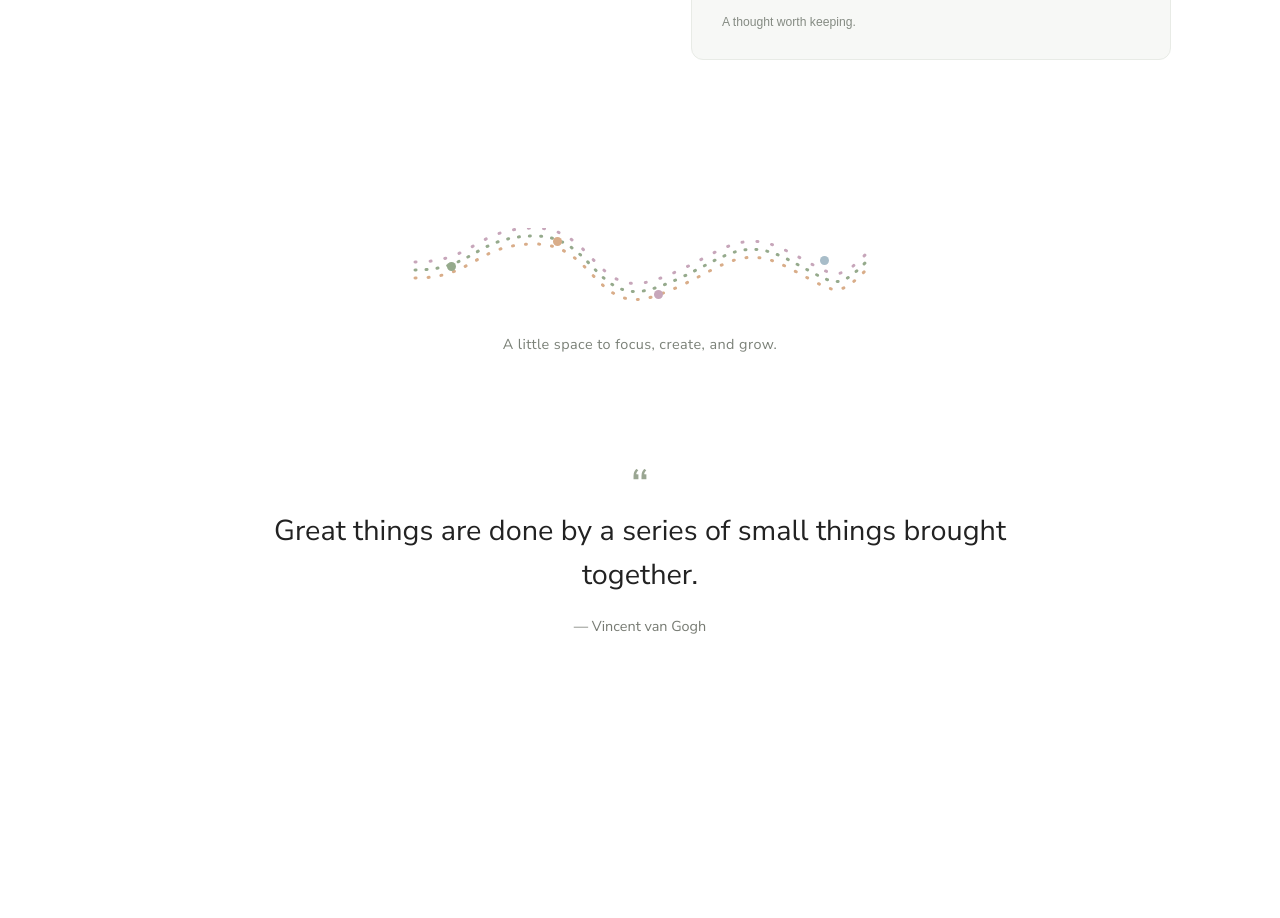
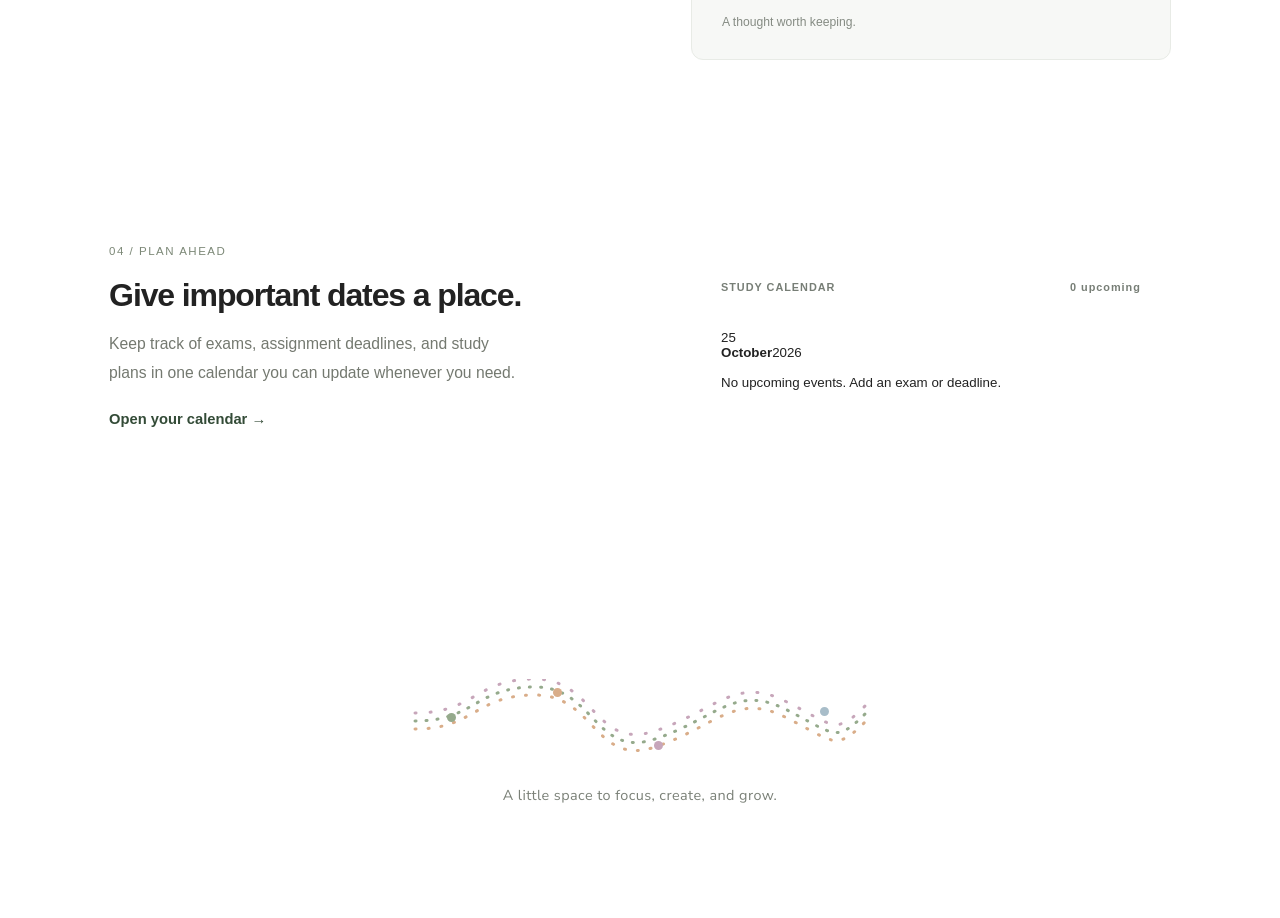
Before and after one commit to unnati-09m/studydesk, a React (Vite) app: page / in a window 1280 px wide. Shown: the part 2340-3258 px from the top of the page. Before the commit the page ends 3038 px from the top, so only its background shows below. Built offline with nearby package versions, Linux system fonts and the light colour scheme.

Commit message:
Add calendar feature card to home page

```diff
--- a/src/App.jsx
+++ b/src/App.jsx
@@ -706,6 +706,68 @@ function StudyDeskApp() {
                   <span className="preview-note-footer">
                     A thought worth keeping.
                   </span>
+                </div>
+              </button>
+
+              {/* Calendar preview */}
+              <button
+                className="feature-row calendar-row"
+                onClick={() => openPage("Calendar")}
+              >
+                <div className="feature-copy">
+                  <p className="feature-number">04 / PLAN AHEAD</p>
+
+                  <h3>Give important dates a place.</h3>
+
+                  <p>
+                    Keep track of exams, assignment deadlines, and study plans
+                    in one calendar you can update whenever you need.
+                  </p>
+
+                  <span className="feature-link">
+                    Open your calendar →
+                  </span>
+                </div>
+
+                <div className="feature-visual calendar-visual">
+                  <div className="preview-header">
+                    <span>STUDY CALENDAR</span>
+                    <span>{getUpcomingEvents().length} upcoming</span>
+                  </div>
+
+                  <div className="calendar-preview-date">
+                    <span className="calendar-preview-day">
+                      {new Date().getDate()}
+                    </span>
+                    <div>
+                      <strong>{monthNames[new Date().getMonth()]}</strong>
+                      <span>{new Date().getFullYear()}</span>
+                    </div>
+                  </div>
+
+                  <div className="calendar-preview-event">
+                    {getUpcomingEvents().length > 0 ? (
+                      <>
+                        <span className="calendar-preview-dot" />
+                        <div>
+                          <strong>{getUpcomingEvents()[0].title}</strong>
+                          <span>
+                            {new Date(getUpcomingEvents()[0].date + "T00:00:00").toLocaleDateString("en-IN", {
+                              day: "numeric",
+                              month: "short",
+                            })}
+                            {getUpcomingEvents()[0].category
+                              ? ` · ${getUpcomingEvents()[0].category}`
+                              : ""}
+                          </span>
+                        </div>
+                      </>
+                    ) : (
+                      <span className="calendar-preview-empty">
+                        No upcoming events. Add an exam or deadline.
+                      </span>
+                    )}
+                  </div>
                 </div>
               </button>
             </div>
```
